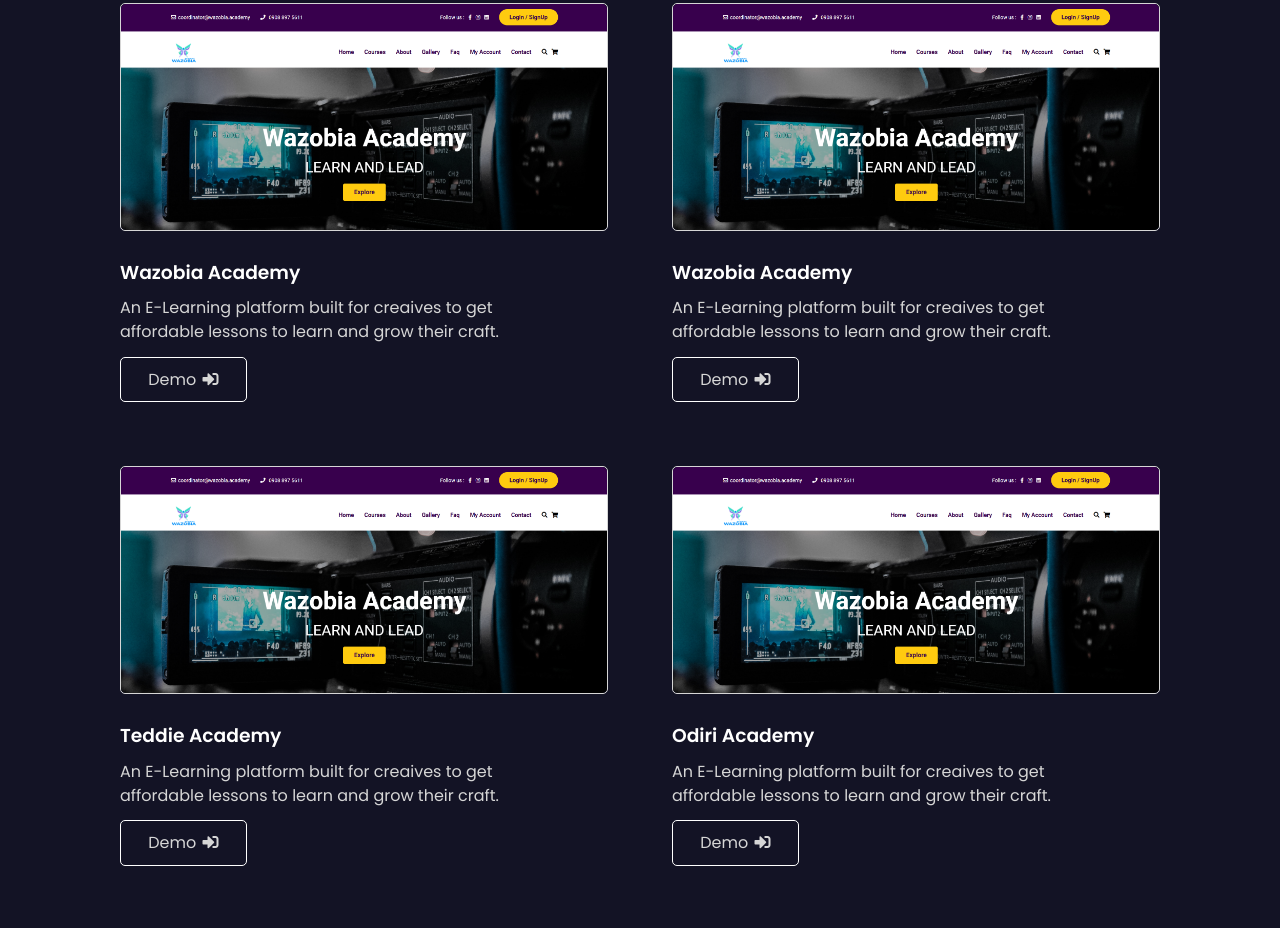
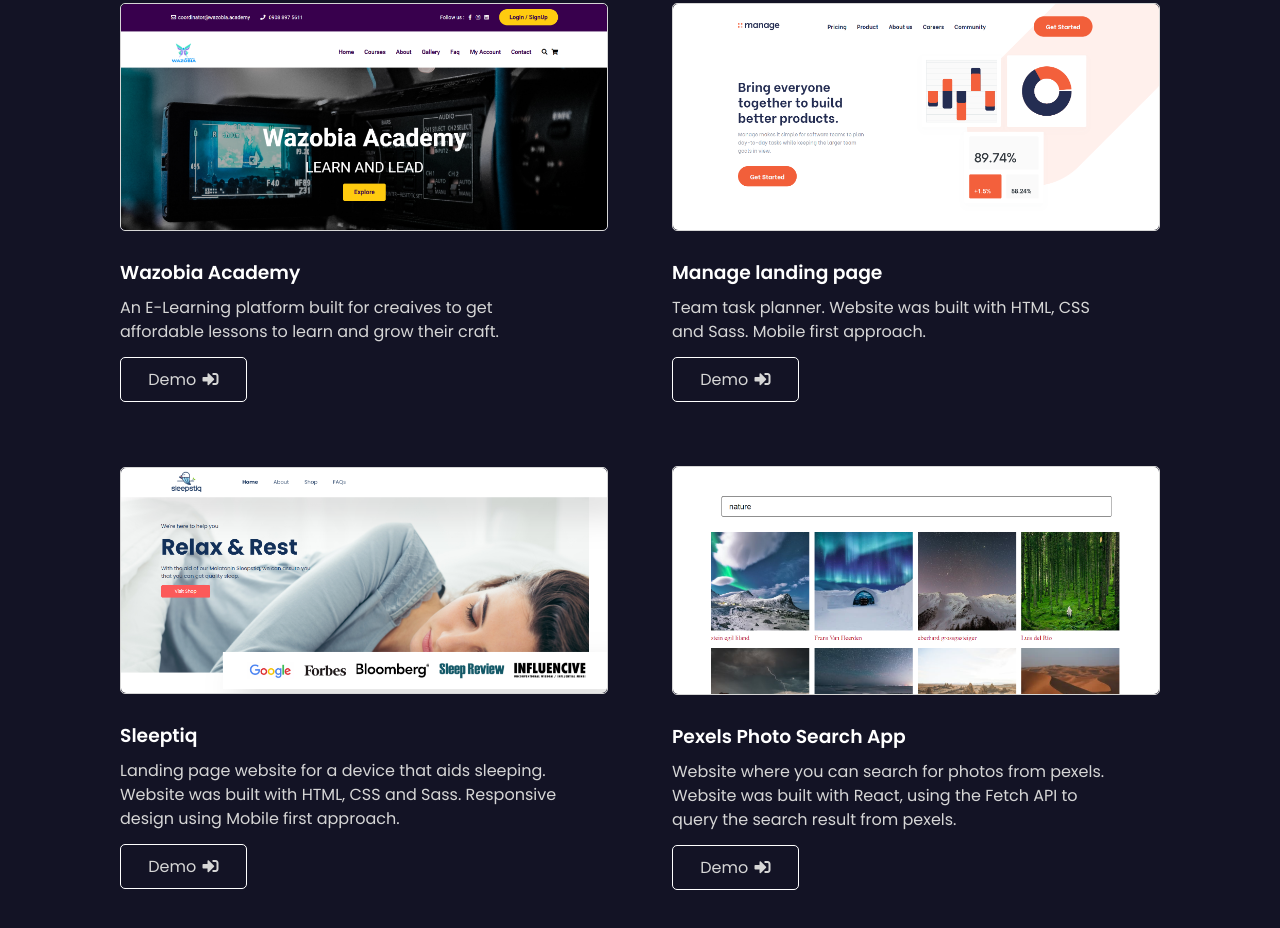
Before and after one commit to OdiriTeddie/portfolio, a website built with Vite: page index.html in a window 1280 px wide. Shown: the part 1840-2768 px from the top of the page. Built offline with nearby package versions, Linux system fonts and the light colour scheme.

Commit message:
more fix

```diff
--- a/index.html
+++ b/index.html
@@ -134,39 +134,39 @@
               <!-- Work Box -->
               <div class="work__box flex"  data-active>
                   <div  class="work__img">
-                    <img src="./images/work-1.png" alt="">
+                    <img src="./images/work-2.png" alt="">
                   </div>
 
                   <div class="work__box-details flex">
-                    <h3>Wazobia Academy</h3>
-                    <p>An E-Learning platform built for creaives to get affordable lessons to learn and grow their craft. </p>
-                    <a href="#" class="work__demo btn flex">Demo<i class="fas fa-sign-in-alt"></i></a>
+                    <h3>Manage landing page</h3>
+                    <p>Team task planner. Website was built with HTML, CSS and Sass. Mobile first approach. </p>
+                    <a href="https://manage-landingpage.vercel.app/" class="work__demo btn flex">Demo<i class="fas fa-sign-in-alt" target="_blank"></i></a>
                   </div>
               </div>
 
               <!-- Work Box -->
               <div class="work__box  flex ">
                 <div  class="work__img">
-                  <img src="./images/work-1.png" alt="">
+                  <img src="./images/work-3.png" alt="">
                 </div>
 
                   <div class="work__box-details flex">
-                    <h3>Teddie Academy</h3>
-                    <p>An E-Learning platform built for creaives to get affordable lessons to learn and grow their craft. </p>
-                    <a href="#" class="work__demo btn flex">Demo<i class="fas fa-sign-in-alt"></i></a>
+                    <h3>Sleeptiq</h3>
+                    <p>Landing page website for a device that aids sleeping. Website was built with HTML, CSS and Sass. Responsive design using Mobile first approach. </p>
+                    <a href="https://sleepstiq-chi.vercel.app/" class="work__demo btn flex">Demo<i class="fas fa-sign-in-alt" target="_blank"></i></a>
                   </div>
               </div>
 
               <!-- Work Box -->
               <div class="work__box  flex">
                   <div  class="work__img">
-                    <img src="./images/work-1.png" alt="">
+                    <img src="./images/work-4.png" alt="">
                   </div>
 
                   <div class="work__box-details flex">
-                    <h3>Odiri Academy</h3>
-                    <p>An E-Learning platform built for creaives to get affordable lessons to learn and grow their craft. </p>
-                    <a href="#" class="work__demo btn flex">Demo<i class="fas fa-sign-in-alt"></i></a>
+                    <h3>Pexels Photo Search App</h3>
+                    <p>Website where you can search for photos from pexels. Website was built with React, using the Fetch API to query the search result from pexels.  </p>
+                    <a href="https://pexels-photo-app.vercel.app/" class="work__demo btn flex">Demo<i class="fas fa-sign-in-alt" target="_blank"></i></a>
                   </div>
               </div>
 
--- a/main.js
+++ b/main.js
@@ -1 +1,9 @@
 // import './style.css'
+
+const header = document.querySelector('.header')
+
+function headerChange() {
+    header.classList.toggle('sticky', window.scrollY > 0)
+}
+
+window.addEventListener('scroll', headerChange)
--- a/sass/style.scss
+++ b/sass/style.scss
@@ -16,7 +16,11 @@
     top: 0;
     left: 0;
     right: 0;
+    transition: all .4s ease;
+}
 
+.header.sticky {
+    background: hsl(var(--primary-clr-300) / 1);
 }
 
 .header .container {
@@ -50,11 +54,10 @@
 .showcase {
     background: url('../images/home1.jpg');
     background-position: center  ;
-    // background-size: cover;
     background-repeat: no-repeat;
+    background-size: auto;
     background-attachment: fixed;
     height: 100vh;
-
 }
 
 .showcase .container {
```
Also changed, not shown: images/work-2.png (added), images/work-3.png (added), images/work-4.png (added).
